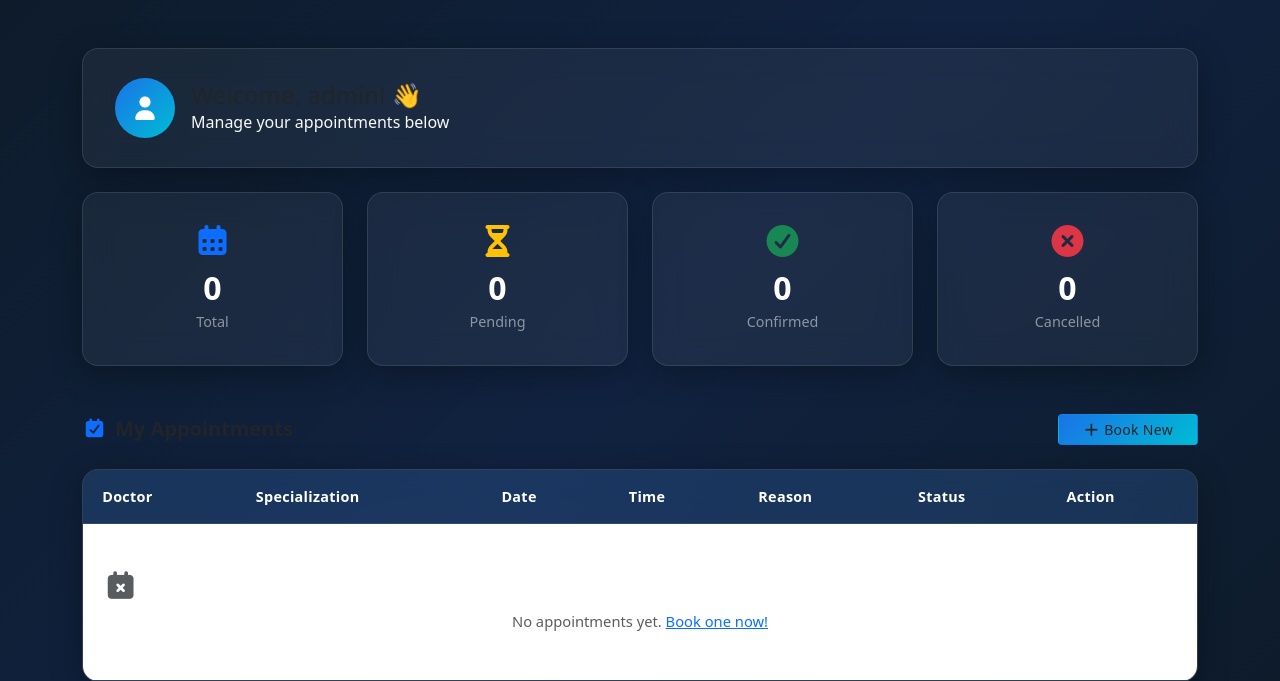
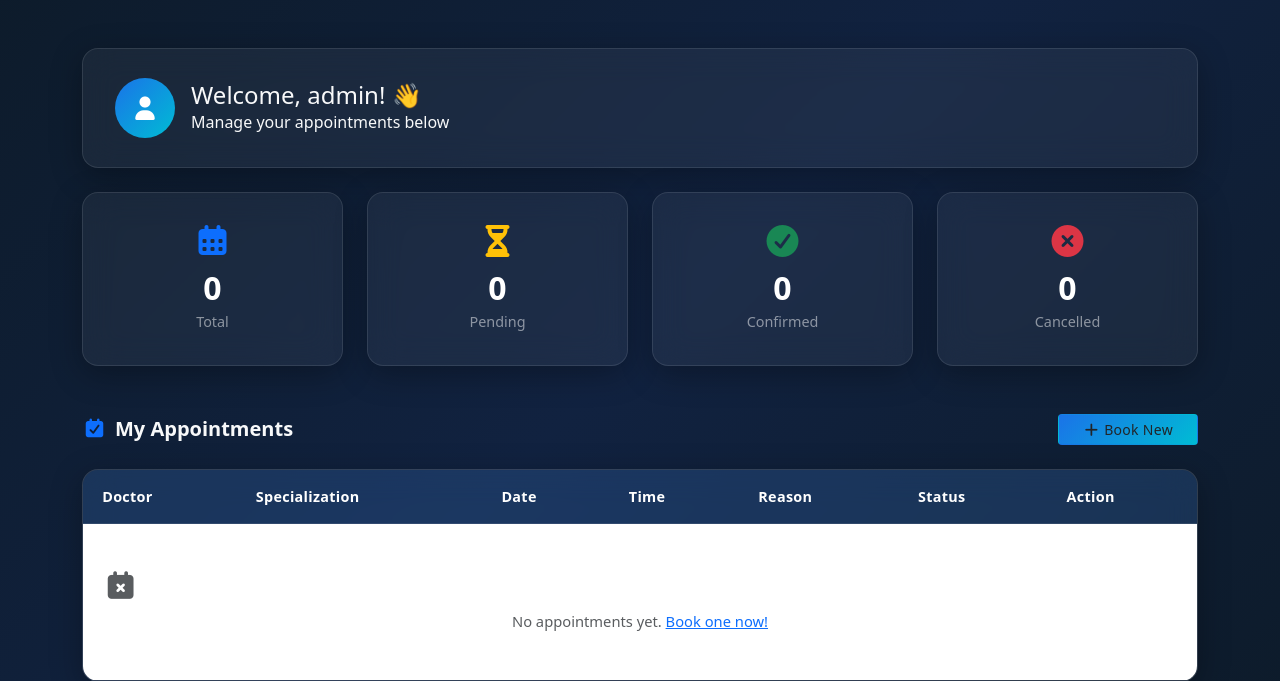
Before and after one commit to hanson0704/medicare-hospital-appointment-system, a Django app: page /patient/dashboard/ in a window 1280 px wide. Shown: the part 57-738 px from the top of the page. Run offline with Django 5.2, Linux system fonts and the light colour scheme; a user stored in the database is signed in; data comes from the database, SQL or seed files in the repository; both versions use the stored data as it was after the commit; some libraries are stand-ins or nearby versions.

Commit message:
UI upgrades

```diff
--- a/hospital_project/templates/patient_dashboard.html
+++ b/hospital_project/templates/patient_dashboard.html
@@ -9,7 +9,7 @@
         <div class="d-flex align-items-center gap-3">
             <div class="dash-avatar"><i class="fas fa-user"></i></div>
             <div>
-                <h4 class="mb-0">Welcome, {{ user.first_name|default:user.username }}! 👋</h4>
+                <h4 class="mb-0 text-light">Welcome, {{ user.first_name|default:user.username }}! 👋</h4>
                 <p class="text-light mb-0">Manage your appointments below</p>
             </div>
         </div>
@@ -49,7 +49,7 @@
 
     <!-- Book New -->
     <div class="d-flex justify-content-between align-items-center mb-4">
-        <h5 class="fw-bold mb-0"><i class="fas fa-calendar-check me-2 text-primary"></i>My Appointments</h5>
+        <h5 class="fw-bold mb-0 text-light"><i class="fas fa-calendar-check me-2 text-primary"></i>My Appointments</h5>
         <a href="{% url 'home' %}" class="btn btn-primary-custom btn-sm px-4">
             <i class="fas fa-plus me-1"></i>Book New
         </a>
```
Also changed, not shown: requirements.txt (+6 -3 lines), hospital_project/db.sqlite3.
